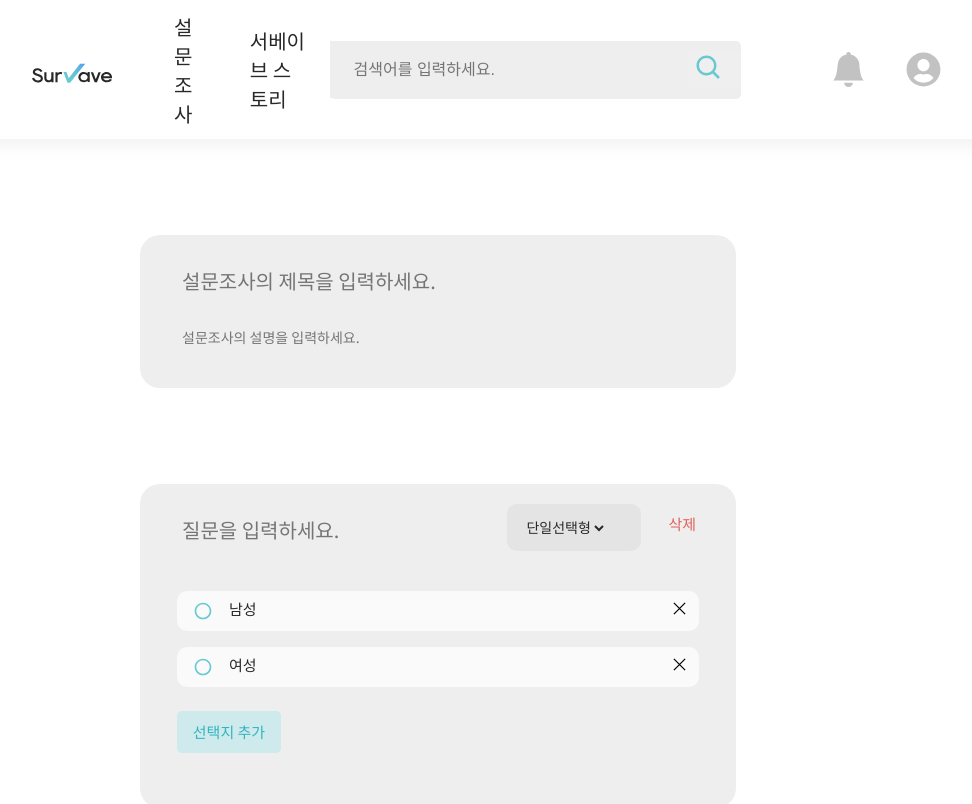
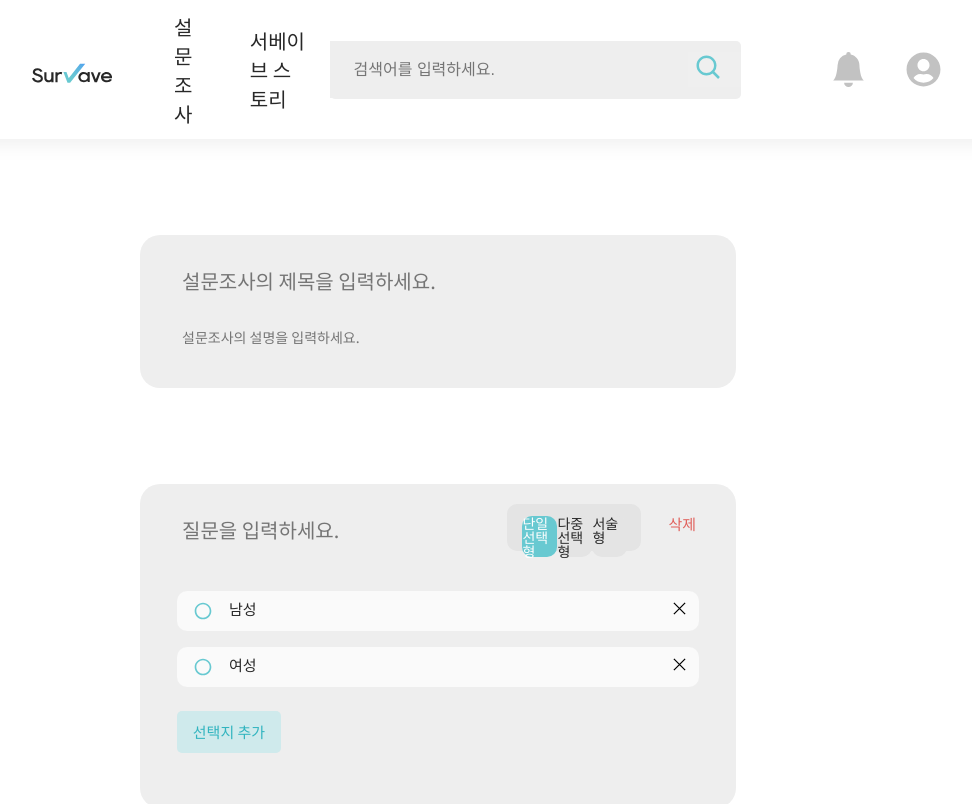
Before and after one commit to UMC-MMM/Client, a React (Create React App) app in the folder mmm_client/: page /surveyWrite in a window 1280 px wide. Shown: the top 804 px of the page, without its empty margins (202-1174 px from the left). Built offline with nearby package versions, Linux system fonts and the light colour scheme.

Commit message:
설문조사 작성 드롭다운 -> div 선택으로 변경

```diff
--- a/mmm_client/package.json
+++ b/mmm_client/package.json
@@ -7,7 +7,9 @@
     "@testing-library/react": "^13.0.0",
     "@testing-library/user-event": "^13.2.1",
     "axios": "^0.27.2",
+    "bootstrap": "^5.2.0",
     "react": "^18.2.0",
+    "react-bootstrap": "^2.5.0",
     "react-dom": "^18.2.0",
     "react-icons": "^4.4.0",
     "react-router-dom": "^6.3.0",
--- a/mmm_client/src/app.css
+++ b/mmm_client/src/app.css
@@ -2337,12 +2337,23 @@
   color: #fff;
 }
 
+.surveyPostChooseSurveyKind {
+  display: flex;
+}
+
 .surveyPostChooseSurveyKindSelect {
-  border: none;
   background-color: #e4e4e4;
-  font-family: NotoSansKR;
   font-size: 14px;
   font-weight: normal;
   color: #282828;
   outline: none;
-}
+  height: 41px;
+  width: 117px;
+  border-radius: 10px;
+}
+
+.typeSelected {
+  background-color: #68c9d1;
+  color: #fefefe;
+  font-weight: 500;
+}
--- a/mmm_client/src/components/surveyPostKindContents/descriptiveForm.jsx
+++ b/mmm_client/src/components/surveyPostKindContents/descriptiveForm.jsx
@@ -1,7 +1,7 @@
 import React from "react";
 
 const DescriptiveForm = () => {
-  return <div></div>;
+  return <div>서술형</div>;
 };
 
 export default DescriptiveForm;
--- a/mmm_client/src/components/surveyTarget/surveyTargetBoxBig.jsx
+++ b/mmm_client/src/components/surveyTarget/surveyTargetBoxBig.jsx
@@ -31,15 +31,15 @@ const SurveyTargetBoxBig = ({ handleSurveyTarget }) => {
     setSelectTargetGender(gender);
   };
 
-  const handleSelectTarget = () => {
-    console.log(userSelectTarget.age);
-    console.log(userSelectTarget.gender);
-  };
+  // const handleSelectTarget = () => {
+  //   console.log(userSelectTarget.age);
+  //   console.log(userSelectTarget.gender);
+  // };
 
-  const userSelectTarget = {
-    age: { selectTargetAge },
-    gender: { selectTargetGender },
-  };
+  // const userSelectTarget = {
+  //   age: { selectTargetAge },
+  //   gender: { selectTargetGender },
+  // };
 
   return (
     <div className="surveyListSelectBoxBig">
@@ -86,7 +86,10 @@ const SurveyTargetBoxBig = ({ handleSurveyTarget }) => {
             </span>
           ))}
         </div>
-        <button className="surveyListTargetBnt" onClick={handleSelectTarget}>
+        <button
+          className="surveyListTargetBnt"
+          // onClick={handleSelectTarget}
+        >
           적용
         </button>
       </div>
--- a/mmm_client/src/pages/surveyWrite.jsx
+++ b/mmm_client/src/pages/surveyWrite.jsx
@@ -5,28 +5,22 @@ import MultipleSelection from "../components/surveyPostKindContents/multipleSele
 import DescriptiveForm from "../components/surveyPostKindContents/descriptiveForm";
 
 const SurveyWrite = () => {
-  const [surveyList, setSurveyList] = useState("단일선택형");
   const [surveyNumber, setSurveyNumber] = useState(0);
 
-  const onSurveyListChange = (e) => {
-    const { value } = e.target;
-    setSurveyList(value);
-  };
-
-  const handleSurveyNumber = () => {
-    setSurveyNumber();
-  };
-
   const surveyLists = [
-    { id: "0", value: "단일선택형" },
-    { id: "1", value: "다중선택형" },
-    { id: "2", value: "서술형" },
+    { type: "단일선택형" },
+    { type: "다중선택형" },
+    { type: "서술형" },
   ];
 
   const surveyListsObj = {
     0: <SingleSelection />,
     1: <MultipleSelection />,
     2: <DescriptiveForm />,
+  };
+
+  const handleSurveyNumber = (index) => {
+    setSurveyNumber(index);
   };
 
   return (
@@ -62,20 +56,18 @@ const SurveyWrite = () => {
           </div>
           <div className="surveyPostChooseSurveyKindAndDelete">
             <div className="surveyPostChooseSurveyKind">
-              <select
-                className="surveyPostChooseSurveyKindSelect"
-                value={surveyList}
-                onChange={onSurveyListChange}
-              >
-                {surveyLists.map((surveyList) => (
-                  <option
-                    value={surveyList.id}
-                    onChange={() => handleSurveyNumber(surveyList.id)}
-                  >
-                    {surveyList.value}
-                  </option>
-                ))}
-              </select>
+              {surveyLists.map((surveyList, index) => (
+                <div
+                  className={
+                    surveyNumber === index
+                      ? "surveyPostChooseSurveyKindSelect typeSelected"
+                      : "surveyPostChooseSurveyKindSelect"
+                  }
+                  onClick={() => handleSurveyNumber(index)}
+                >
+                  {surveyList.type}
+                </div>
+              ))}
             </div>
             <div className="surveyPostDelete">삭제</div>
           </div>
```
Also changed, not shown: 1 other file (tests, documents, lock files or other folders).
